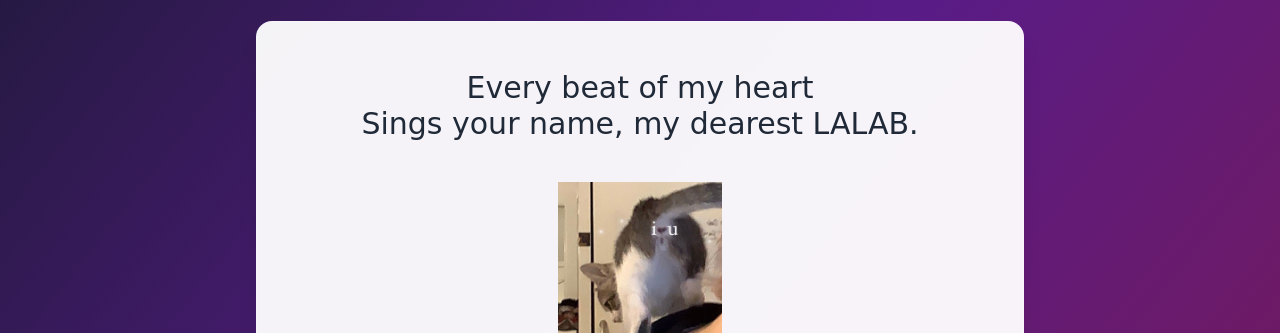
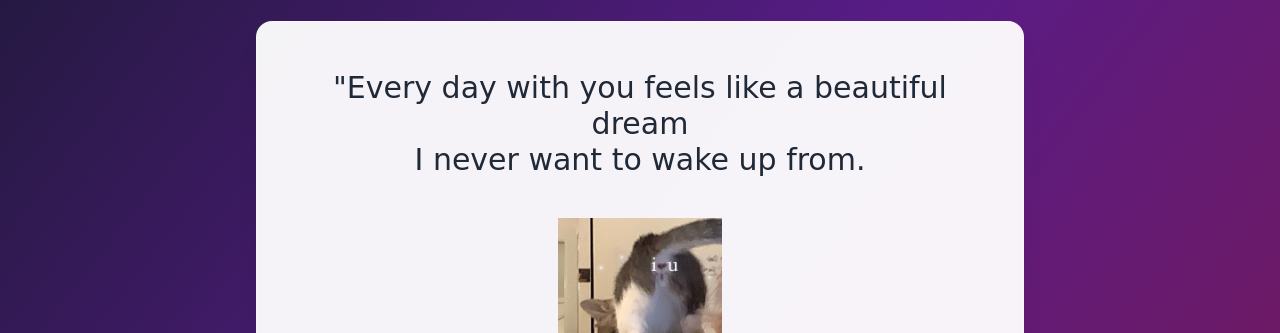
Before and after one commit to VonieSports/MyGif_for_her, a plain HTML site: page rose.html in a window 1280 px wide. Shown: the part 467-800 px from the top of the page. Drawn offline with nearby package versions, Linux system fonts and the light colour scheme.

Commit message:
Update rose.html

```diff
--- a/rose.html
+++ b/rose.html
@@ -35,8 +35,8 @@
 
                 <div class="bg-white/95 backdrop-blur-sm rounded-2xl shadow-xl p-8 md:p-10 lg:p-12 border border-white/20">
                     <p class="text-xl md:text-2xl lg:text-3xl text-gray-800 mb-8 font-dancing text-center leading-relaxed" style="font-family:  cursive;">
-                        Every beat of my heart<br>
-                        Sings your name, my dearest LALAB.
+                        "Every day with you feels like a beautiful dream<br>
+                       I never want to wake up from.
                     </p>
 
                     <div class="my-8 md:my-10 text-center">
@@ -86,4 +86,5 @@
     </main>
  <script src="script.js"></script>
 </body>
+
 </html>
```
